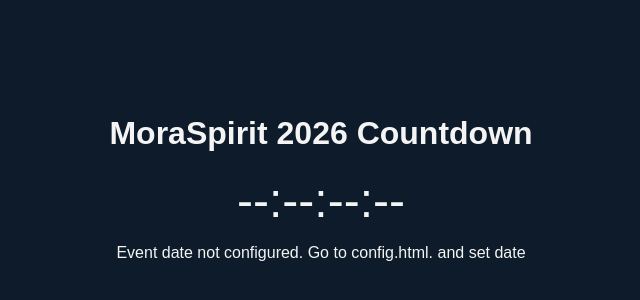
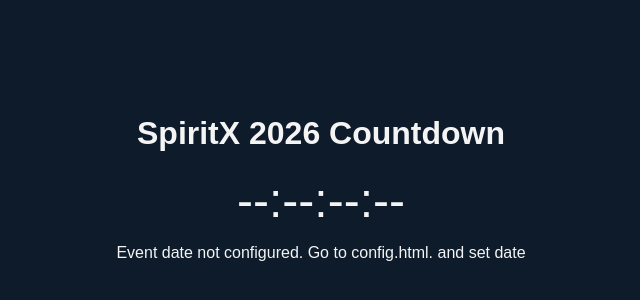
Before and after one commit to NipunSGeeTH/MoraSpirit-countdown, a plain HTML site: page index.html in a window 1280 px wide. Shown: the part 214-514 px from the top of the page, without its empty margins (319-959 px from the left). Drawn offline with Linux system fonts and the light colour scheme.

Commit message:
Update index.html

```diff
--- a/index.html
+++ b/index.html
@@ -2,12 +2,12 @@
 <html lang="en">
 <head>
   <meta charset="UTF-8">
-  <title>MoraSpirit 2026 Countdown</title>
+  <title>SpiritX 2026 Countdown</title>
   <link rel="stylesheet" href="index.css">
 </head>
 <body>
   <div class="container">
-    <h1>MoraSpirit 2026 Countdown</h1>
+    <h1>SpiritX 2026 Countdown</h1>
     <div id="countdown">Loading...</div>
     <p id="message"></p>
 
```
